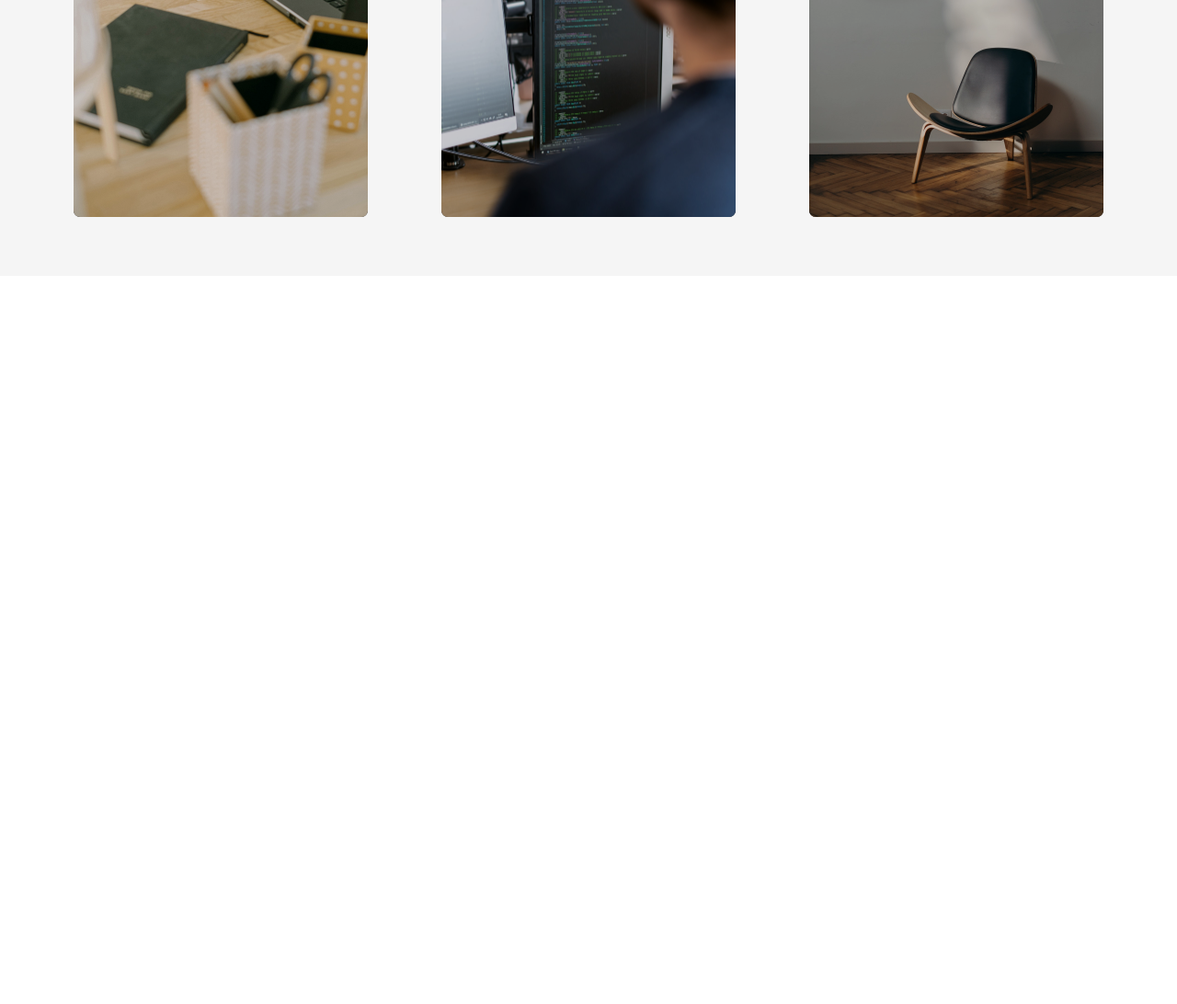
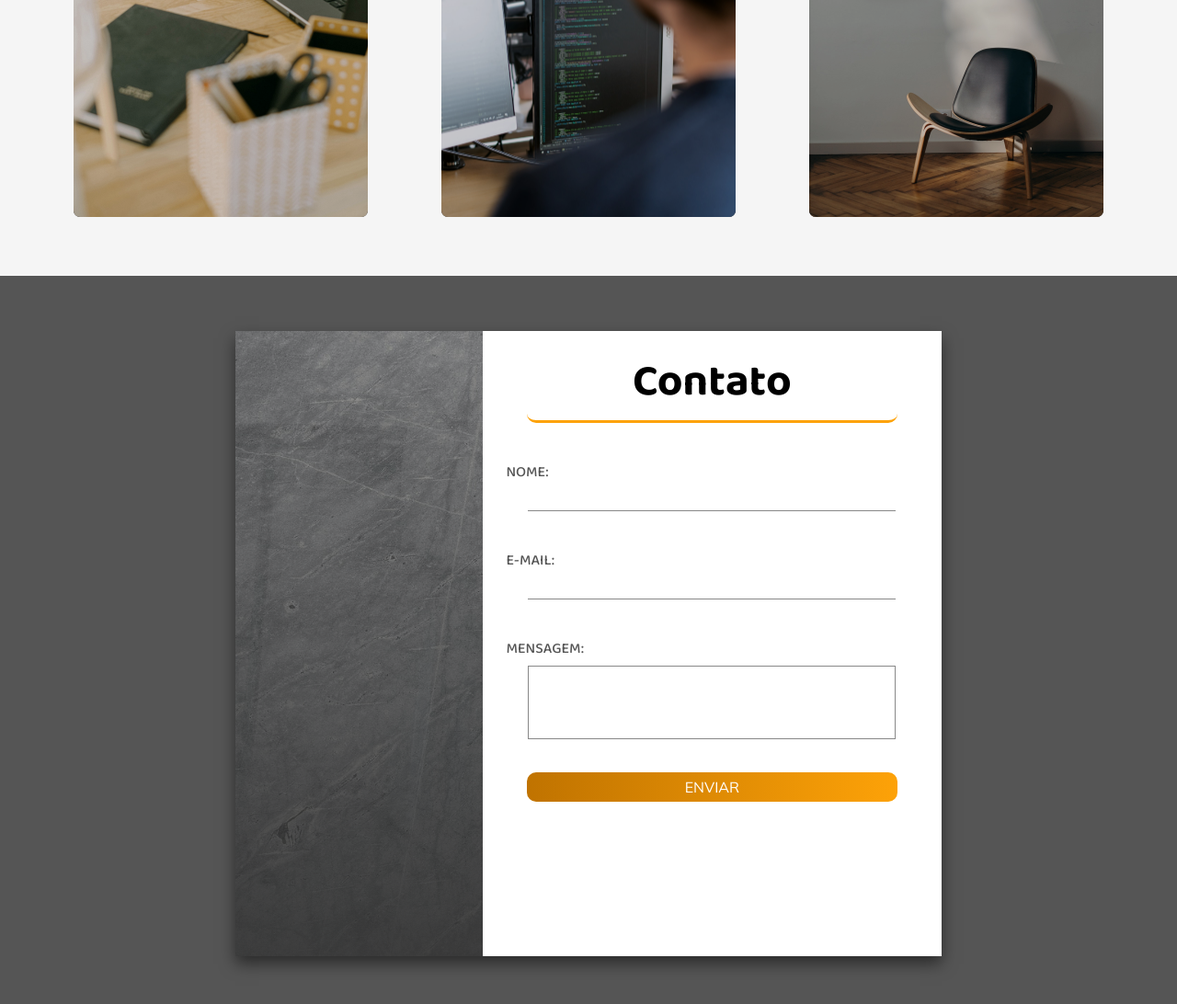
Before and after one commit to goZabel/Portifolio, a plain HTML site: page index.html in a window 1280 px wide. Shown: the part 1802-2894 px from the top of the page at 92% size. Before the commit the page ends 2102 px from the top, so only its background shows below. Drawn offline with Linux system fonts and the light colour scheme.

Commit message:
:package: Sessao Contato

```diff
--- a/index.html
+++ b/index.html
@@ -31,7 +31,7 @@
                 <div class="banner">
                     <h1>Web Developer & <br>Front End Designer</h1>
                     <p>Guilherme Macena Lopes</p>
-                    <button>Saiba mais</button>
+                    <button class="btn">Saiba mais</button>
                 </div>
 
             </header>
@@ -141,7 +141,7 @@
                             <h2>ToDo List</h2>
                             <h3>JavaScript</h3>
                             <p>Lorem ipsum dolor sit, amet consectetur adipisicing elit. Ipsa deserunt, laborum officia deleniti placeat sapiente saepe facere sed obcaecati architecto?</p>
-                            <button>Saiba mais</button>
+                            <button class="btn">Saiba mais</button>
                         </div>
                     </div>
                     <div class="card">
@@ -152,7 +152,7 @@
                             <h2>Maratona</h2>
                             <h3>HTML, CSS</h3>
                             <p>Lorem ipsum dolor sit amet consectetur adipisicing elit. Modi repellendus, dignissimos accusantium ut quibusdam aperiam beatae nobis itaque aliquid consequuntur!</p>
-                            <button>Saiba mais</button>
+                            <button class="btn">Saiba mais</button>
                         </div>
                     </div>
                     <div class="card">
@@ -163,8 +163,36 @@
                             <h2>Casa Bela</h2>
                             <h3>HTML</h3>
                             <p>Lorem ipsum dolor sit amet consectetur adipisicing elit. Ea minima deleniti non cum quisquam ex error pariatur tempore molestias sint.</p>
-                            <button>Saiba mais</button>
+                            <button class="btn">Saiba mais</button>
                         </div>
+                    </div>
+                </div>
+            </section>
+
+            <section class="sessao-contato">
+                <div class="contato-wrapper">
+                    <div class="contato-left">
+
+                    </div>
+
+                    <div class="contato-right">
+                        <h1>Contato</h1>
+                        <form>
+                            <div class="input-group">
+                                <input type="text" class="field" id="nome" spellcheck="false">
+                                <label for="nome" class="field-label">Nome:</label>
+                            </div>
+                            <div class="input-group">
+                                <input type="email" class="field" id="email" spellcheck="false">
+                                <label for="email" class="field-label">E-mail:</label>
+                            </div>
+                            <div class="input-group">
+                                <textarea id="msg" class="field" rows="3" spellcheck="false"></textarea>
+                                <label for="msg" class="field-label">Mensagem:</label>
+                            </div>
+
+                            <button class="btn" type="submit">Enviar</button>
+                        </form>
                     </div>
                 </div>
             </section>
--- a/style.css
+++ b/style.css
@@ -120,19 +120,22 @@ header{
     animation: moveBanner 0.7s 0.7s forwards;
 }
 
-.banner button{
+.btn{
     font-family: var(--mulish);
     color: #fff;
     text-transform: uppercase;
     font-size: 1rem;
-    letter-spacing: .1rem;
     background: var(--primary-color);
     background: -webkit-linear-gradient(to right, #c07300, #FDA208);
     background: linear-gradient(to right, #c07300, #FDA208);
-    padding: 1rem 2rem;
     border: none;
     border-radius: 10px;
     cursor: pointer;
+}
+
+.banner button{
+    letter-spacing: .1rem;
+    padding: 1rem 2rem;
     opacity: 0;
     animation: moveBanner 0.7s 0.9s forwards;
 }
@@ -386,18 +389,8 @@ header{
 }
 
 .card-info button{
-    font-family: var(--mulish);
-    color: #fff;
-    text-transform: uppercase;
-    font-size: 1rem;
-    background: var(--primary-color);
-    background: -webkit-linear-gradient(to right, #c07300, #FDA208);
-    background: linear-gradient(to right, #c07300, #FDA208);
     margin-top: 5rem;
     padding: .75rem;
-    border: none;
-    border-radius: 10px;
-    cursor: pointer;
 }
 
 .card:hover .card-info{
@@ -409,3 +402,91 @@ header{
 .card:hover .card-img-wrapper img{
     opacity: 0.3;
 }
+
+.sessao-contato{
+    width: 100%;
+    height: 100vh;
+    background-color: #555;
+    display: flex;
+    align-items: center;
+    justify-content: center;
+}
+
+.contato-wrapper{
+    width: 60%;
+    height: 85vh;
+    display: flex;
+    box-shadow: 0 .5rem 1rem rgba(0, 0, 0, .5);
+}
+
+.contato-left{
+    width: 35%;
+    background: linear-gradient(rgba(15, 15, 15, .3),rgba(55, 55, 55, .9)), url('./images/contato-img.jpg');
+    background-size: cover;
+}
+
+.contato-right{
+    width: 65%;
+    padding: 1rem 3rem;
+    background-color: #fff;
+}
+
+.sessao-contato h1{
+    font-family: var(--baloo);
+    font-size: 3rem;
+    text-align: center;
+    border-bottom: 3px solid var(--primary-color);
+    border-radius: 10px;
+}
+
+.sessao-contato form{
+    display: flex;
+    flex-direction: column;
+    align-items: center;
+    margin-top: 2rem;
+}
+
+.input-group{
+    position: relative;
+    margin-top: .5rem;
+}
+
+.input-group textarea{
+    height: 5rem;
+    border: 1px solid #888;
+    resize: none;
+    padding: .5rem;
+}
+
+.field{
+    background: transparent;
+    border: none;
+    outline: none;
+    width: 25rem;
+    height: 1.5rem;
+    font-size: 1rem;
+    margin: 2rem 0;
+    font-family: var(--mulish);
+    font-weight: 500;
+    border-bottom: 1px solid #888;
+}
+
+.field-label{
+    position: absolute;
+    left: -1.5rem;
+    font-family: var(--baloo);
+    text-transform: uppercase;
+    font-weight: 500;
+    color: #555;
+    transition: all 0.3s;
+}
+
+.field:focus ~ label{
+    color: var(--primary-color);
+    letter-spacing: 1px;
+}
+
+.contato-right button{
+    width: 100%;
+    height: 2rem;
+}
```
Also changed, not shown: images/contato-img.jpg (added).
